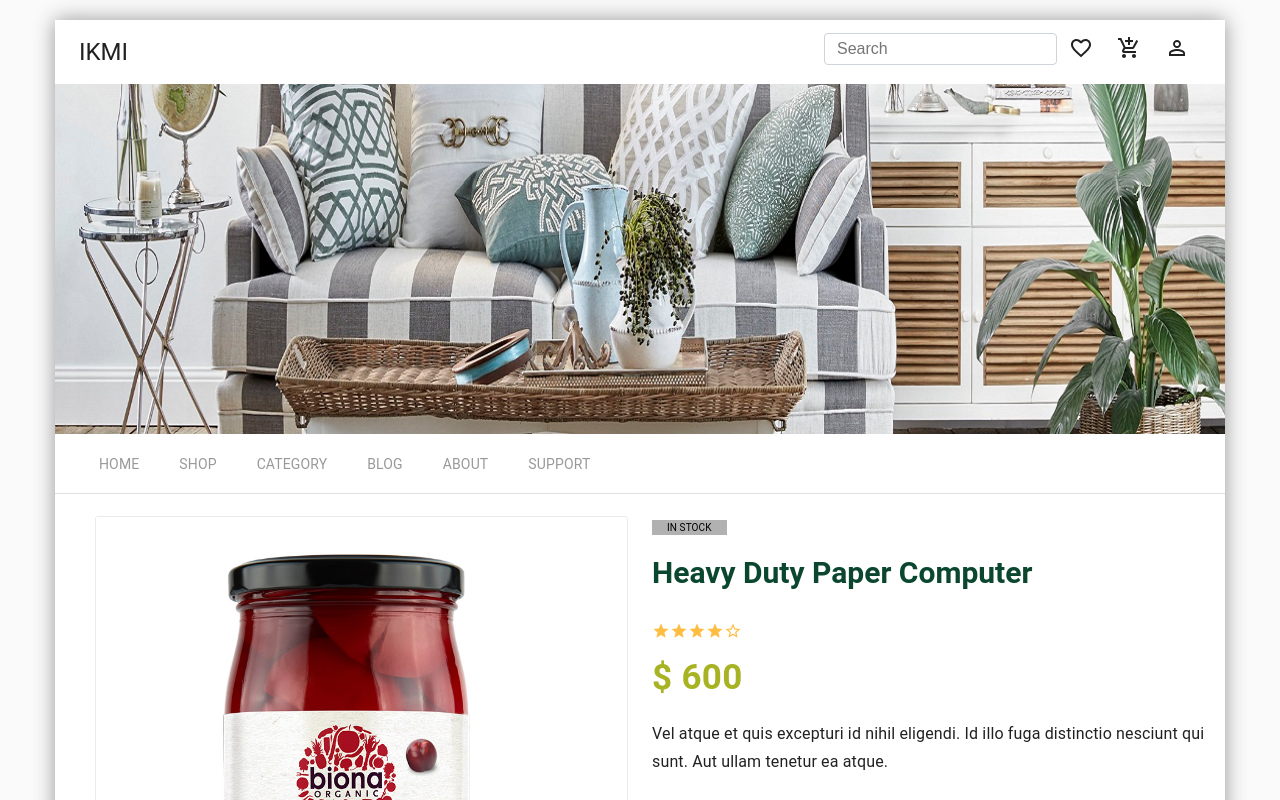
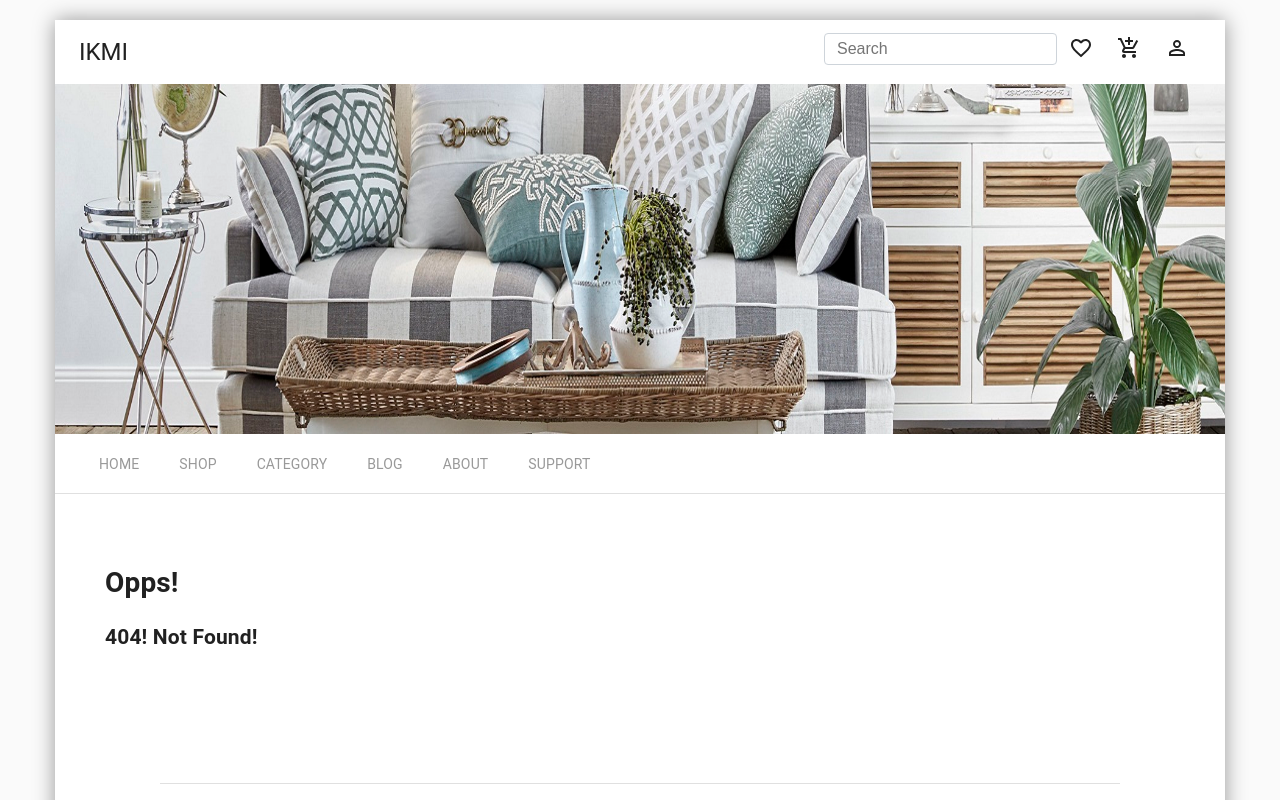
Before and after one commit to Ikhtiarmahmud/ikmi-commerce, a React (Create React App) app: page /404 in a window 1280 px wide. Shown: the top 800 px of the page. Built offline with nearby package versions, Linux system fonts and the light colour scheme.

Commit message:
setup router for home, details & 404 page

```diff
--- a/src/components/Navbar/index.js
+++ b/src/components/Navbar/index.js
@@ -4,6 +4,7 @@ import Toolbar from '@material-ui/core/Toolbar';
 import Grid from '@material-ui/core/Grid';
 import MenuItem from '@material-ui/core/MenuItem';
 import { useStyles } from './style';
+import { Link} from 'react-router-dom';
 
 const Navbar = () => {
 
@@ -20,7 +21,7 @@ const Navbar = () => {
                         className={
                             classes.item
                         }>
-                        <MenuItem>Home</MenuItem>
+                        <MenuItem><Link to="/">Home</Link></MenuItem>
                         <MenuItem>Shop</MenuItem>
                         <MenuItem>Category</MenuItem>
                         <MenuItem>Blog</MenuItem>
--- a/src/components/Navbar/style.js
+++ b/src/components/Navbar/style.js
@@ -25,11 +25,18 @@ export const useStyles = makeStyles((theme) => ({
             textTransform: "uppercase",
             "& button": {
 
+            },
+            "& a": {
+                textDecoration: "none",
+                color: "#999",
             }
         },
         "& li:hover": {
             color: "#fff",
-            backgroundColor: "#a8b324;"
+            backgroundColor: "#a8b324",
+            "& a": {
+                color: "#fff",
+            }
         }
     },
     categoryMenu: {
--- /dev/null
+++ b/src/components/PageNotFound/index.js
@@ -0,0 +1,14 @@
+import React from 'react';
+
+const PageNotFound = () => {
+    return (
+        <>
+           <div style={{padding: "50px"}}>
+                <h1>Opps!</h1>
+                <h2>404! Not Found!</h2>
+           </div>
+        </>
+    )
+}
+
+export default PageNotFound;
--- a/src/containers/HomePage/index.js
+++ b/src/containers/HomePage/index.js
@@ -1,12 +1,14 @@
 import React from 'react';
 import CssBaseline from '@material-ui/core/CssBaseline';
 import Header from '../../components/Header';
-import Footer from '../../components/Footer/index';
-import Banner from '../../components/Banner/index';
+import Footer from '../../components/Footer';
+import Banner from '../../components/Banner';
 import Navbar from '../../components/Navbar';
 import Product from '../../components/Product';
 import ProductDetails from '../../components/ProductDetails'
+import PageNotFound from '../../components/PageNotFound';
 import useStyles from './style';
+import { BrowserRouter as Router, Route, Switch, Redirect} from 'react-router-dom';
 
 
 const HomePage = () => {
@@ -15,11 +17,27 @@ const HomePage = () => {
   return (
     <>
       <CssBaseline />
-      <Header />
-      <Banner />
-      <Navbar />
-      <ProductDetails />
-      <Footer />
+      <Router>
+        <Header />
+        <Banner />
+        <Navbar />
+        <Switch>
+            <Route exact path="/">
+                <Product />
+            </Route>
+
+            <Route exact path="/details">
+              <ProductDetails />
+            </Route>
+
+            <Route exact path="/404">
+              <PageNotFound />
+            </Route>
+
+            <Route path={'*'} render={() => <Redirect to={'/404'} />} />
+        </Switch>
+        <Footer />
+    </Router>
     </>
   );
 }
```
